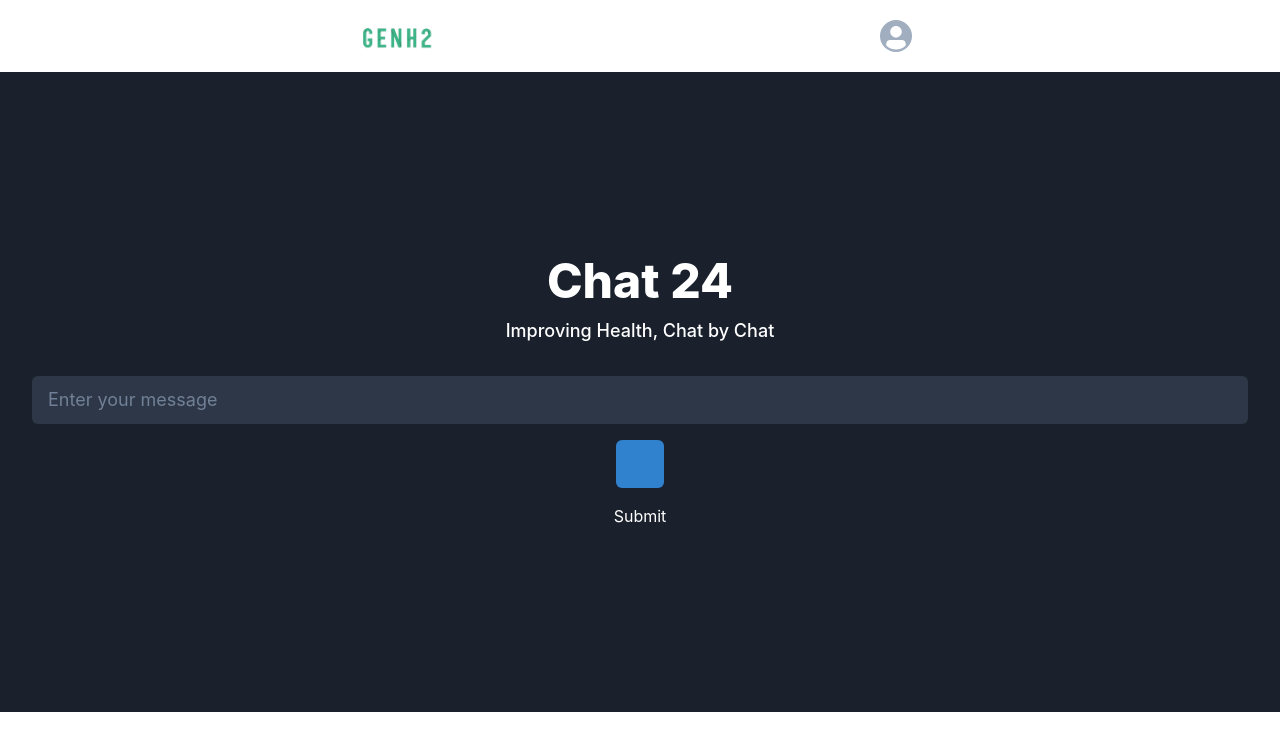
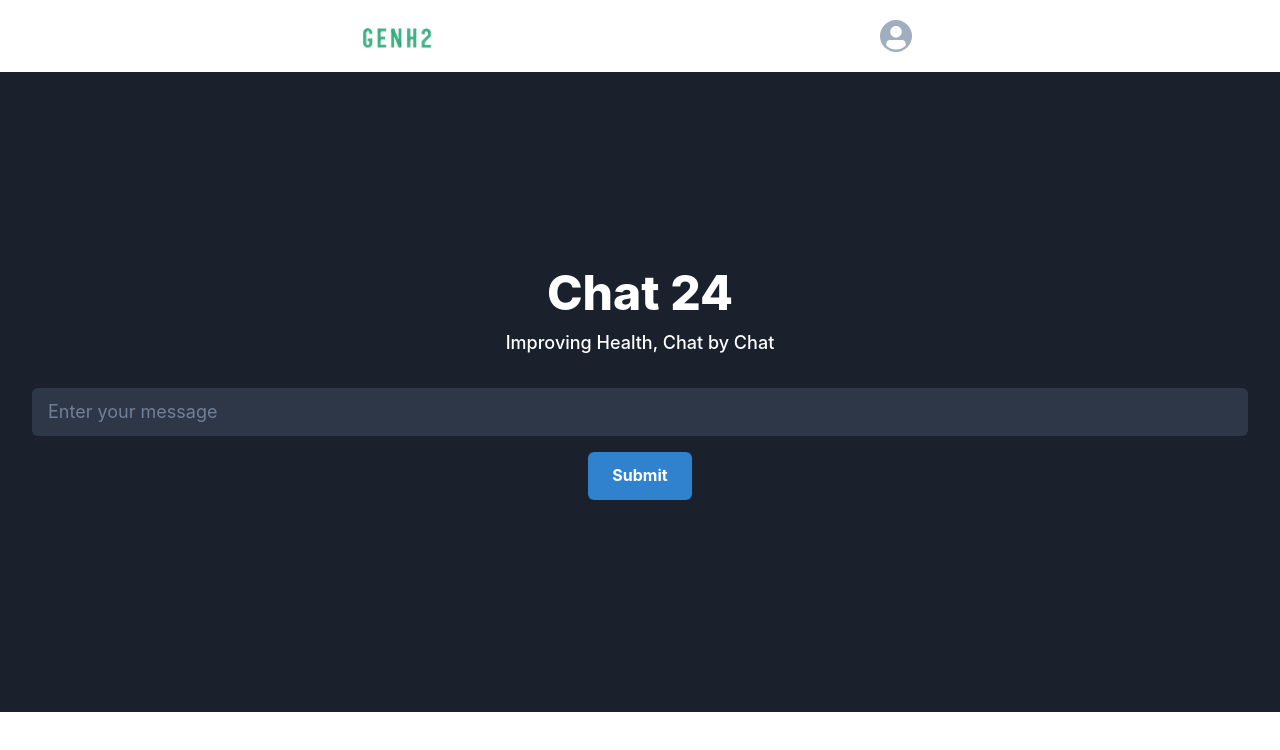
Before and after one commit to crymE-L/chat24, a React (Create React App) app in the folder my-app/: page / in a window 1280 px wide. Shown: the top 750 px of the page. Built offline with nearby package versions, Linux system fonts and the light colour scheme.

Commit message:
feat: Response on UI

```diff
--- a/my-app/src/components/hero/Hero.tsx
+++ b/my-app/src/components/hero/Hero.tsx
@@ -3,6 +3,22 @@ import { Box, Center, Heading, Text, Input, Button, Spinner } from '@chakra-ui/r
 import { fetchOpenAIResponse } from '../../utils/openai';
 
 export const Hero = () => {
+  const [response, setResponse] = useState('');
+  const [isLoading, setIsLoading] = useState(false);
+  const [inputMessage, setInputMessage] = useState('');
+
+  const handleButtonClick = async () => {
+    setIsLoading(true);
+    try {
+      const response = await fetchOpenAIResponse(inputMessage); // Pass the input message to the function
+      setResponse(response);
+    } catch (error) {
+      console.error('Error fetching response:', error);
+    } finally {
+      setIsLoading(false);
+    }
+  };
+
   return (
     <Box
       as="section"
@@ -35,18 +51,22 @@ export const Hero = () => {
           border="none"
           mt="4"
           size="lg"
+          value={inputMessage} // Bind the input value to state
+          onChange={(e) => setInputMessage(e.target.value)} // Update state on input change
         />
         <Button
-          onClick={fetchOpenAIResponse}
+          onClick={handleButtonClick}
           colorScheme="blue"
           mt="4"
           size="lg"
           fontWeight="bold"
           fontSize="md"
+          disabled={isLoading}
         >
+          {isLoading ? <Spinner size="sm" /> : 'Submit'}
         </Button>
         <Text color="white" mt="4">
-          Submit
+          {response}
         </Text>
       </Center>
     </Box>
--- a/my-app/src/utils/openai.tsx
+++ b/my-app/src/utils/openai.tsx
@@ -1,26 +1,26 @@
 import { OpenAI } from 'openai';
-import os from 'os';
-import load_dotenv from 'dotenv';
 
 const ASSISTANT_ID = 'asst_bHni39Hlf16JKbdhkEMYoHlh';
 
-export async function fetchOpenAIResponse() {
+export async function fetchOpenAIResponse(inputMessage: string) {
   const openai = new OpenAI({
     apiKey: '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',
     dangerouslyAllowBrowser: true
   });
 
   const response = await openai.chat.completions.create({
-        model: "gpt-3.5-turbo-16k-0613",
+    model: ASSISTANT_ID, // Use the assistant ID instead of the regular GPT model
     temperature: 0.5,
     messages: [
       {
         role: "user",
-              content: "Hello! How are you?",
+        content: inputMessage,
       },
     ],
     max_tokens: 400,
     stream: false,
   });
-    console.log(response.choices[0].message.content)
+
+  // Return an empty string if response is null or undefined
+  return response?.choices[0]?.message?.content || '';
 }
```
Lines whose indentation alone changed are shown as unchanged.
